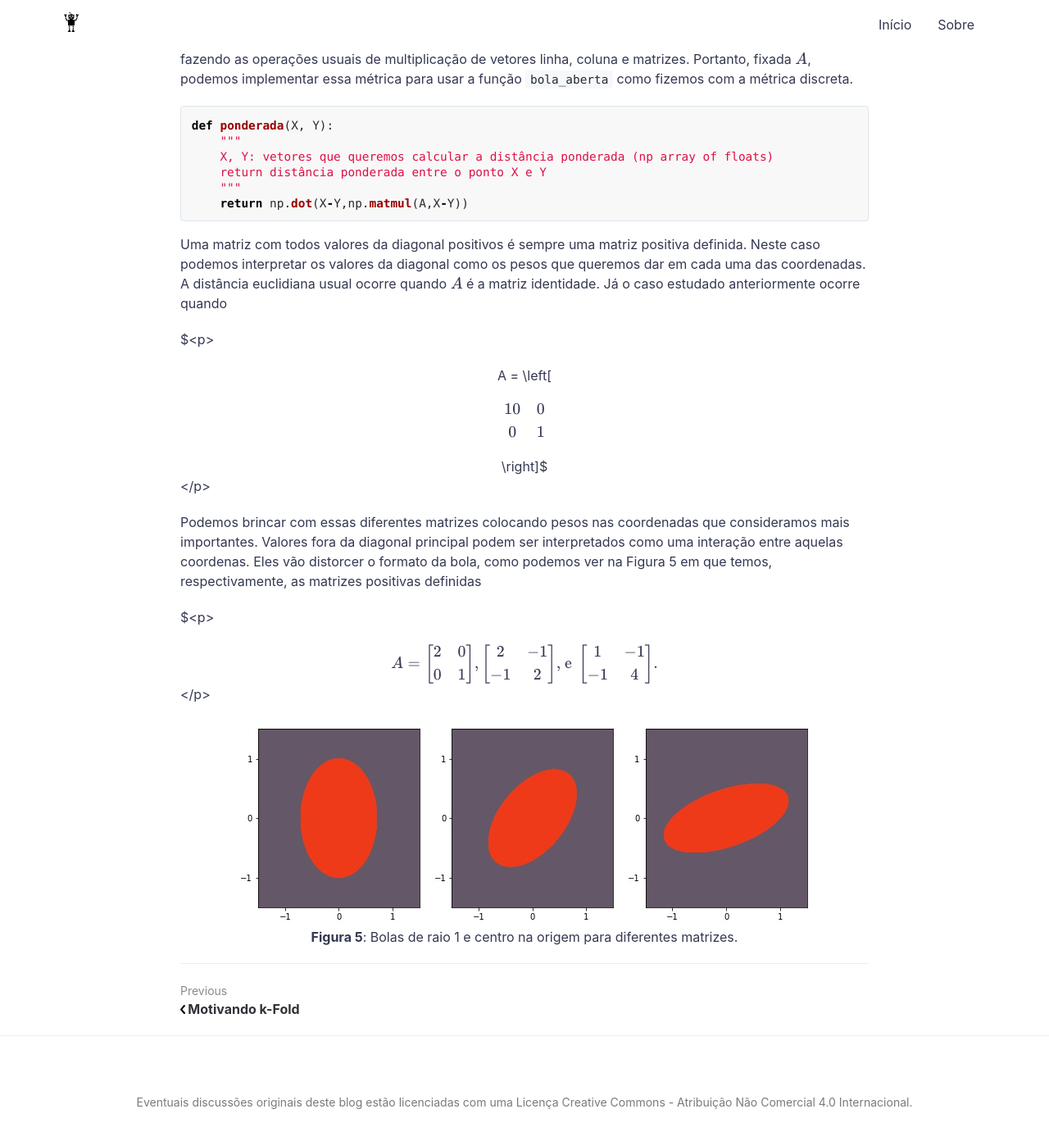
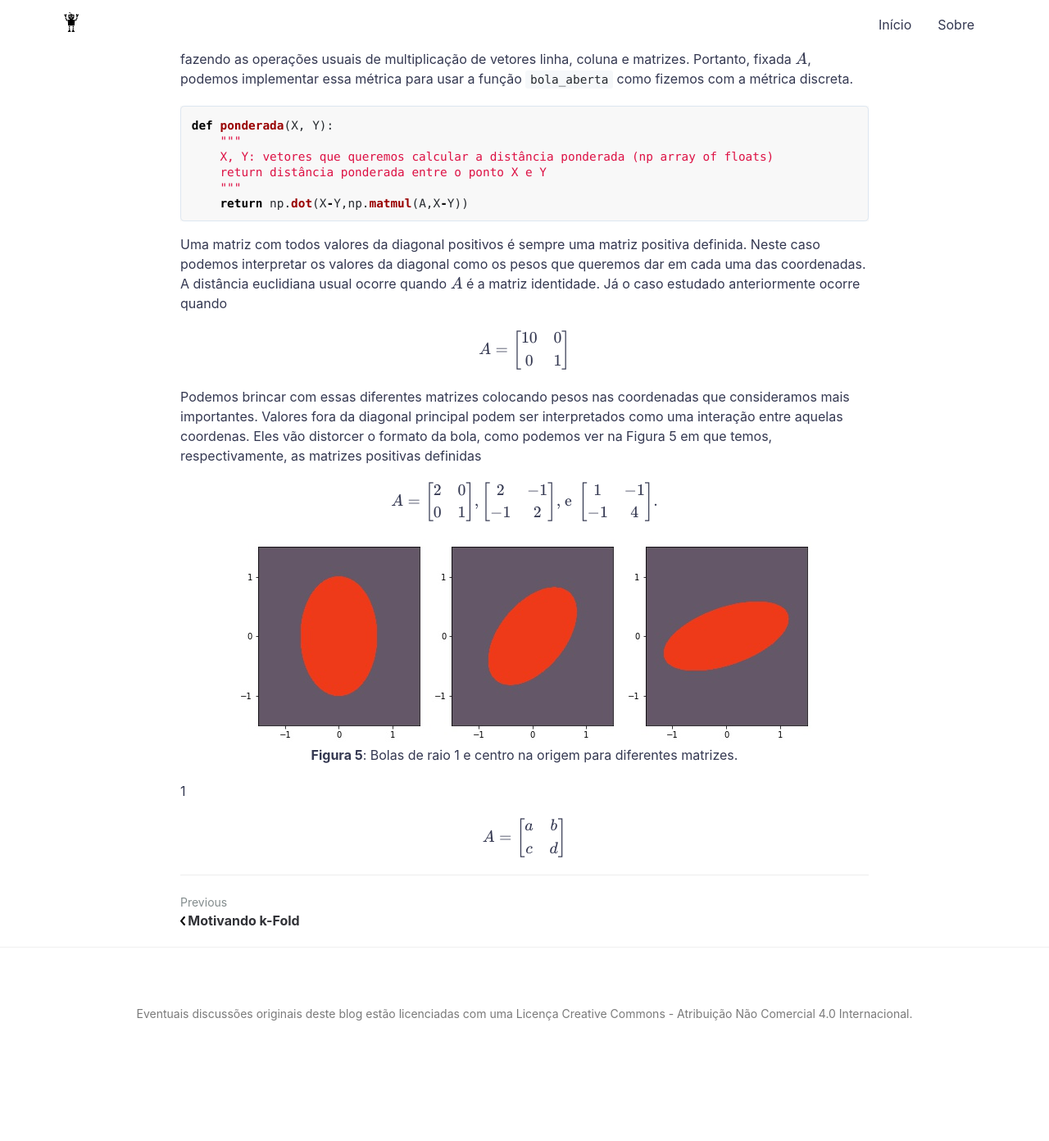
Before and after one commit to vitaliset/vitaliset.github.io, a Jekyll site: the page built from _posts/2020-07-19-distancia.md, in a window 1280 px wide and 1400 px high, scrolled down 9162 px. Shown: the top 1392 px of the window at 82% size. Built offline with Jekyll 4.4.1, drawn with Linux system fonts in a browser that asks for light colours; formulas are drawn with MathJax 3; a script that is not in the unit is left out; after the commit the page ends 10454 px from its top, so only the background shows below that.

Commit message:
Update 2020-07-19-distancia.md

```diff
--- a/_posts/2020-07-19-distancia.md
+++ b/_posts/2020-07-19-distancia.md
@@ -311,11 +311,14 @@ def ponderada(X, Y):
 
 Uma matriz com todos valores da diagonal positivos é sempre uma matriz positiva definida. Neste caso podemos interpretar os valores da diagonal como os pesos que queremos dar em cada uma das coordenadas. A distância euclidiana usual ocorre quando $A$ é a matriz identidade. Já o caso estudado anteriormente ocorre quando
 
-$<p><center>A = \left[\begin{array}{cc} 10 & 0 \\ 0 & 1 \end{array}\right]$</center></p>
+<p><center>$A = \left[\begin{array}{cc} 10 & 0 \\ 0 & 1 \end{array}\right]$</center></p>
 
 Podemos brincar com essas diferentes matrizes colocando pesos nas coordenadas que consideramos mais importantes. Valores fora da diagonal principal podem ser interpretados como uma interação entre aquelas coordenas. Eles vão distorcer o formato da bola, como podemos ver na Figura 5 em que temos, respectivamente, as matrizes positivas definidas
 
-$<p><center>$A= \left[\begin{array}{cc} 2 & 0 \\ 0 & 1 \end{array}\right], \left[\begin{array}{cc} 2 & -1 \\ -1 & 2 \end{array}\right]\textrm{, e }\left[\begin{array}{cc} 1 & -1 \\ -1 & 4 \end{array}\right].$</center></p>
+<p><center>$A= \left[\begin{array}{cc} 2 & 0 \\ 0 & 1 \end{array}\right], \left[\begin{array}{cc} 2 & -1 \\ -1 & 2 \end{array}\right]\textrm{, e }\left[\begin{array}{cc} 1 & -1 \\ -1 & 4 \end{array}\right].$</center></p>
 
 <p><center><img src="{{ site.baseurl }}/assets/img/distancia/imagem5.jpg"></center>
 <center><b>Figura 5</b>: Bolas de raio 1 e centro na origem para diferentes matrizes.</center></p>
+
+1
+<p><center>$A=\left[\begin{array}{cc} a & b \\ c & d \end{array}\right]$</center></p>
```
